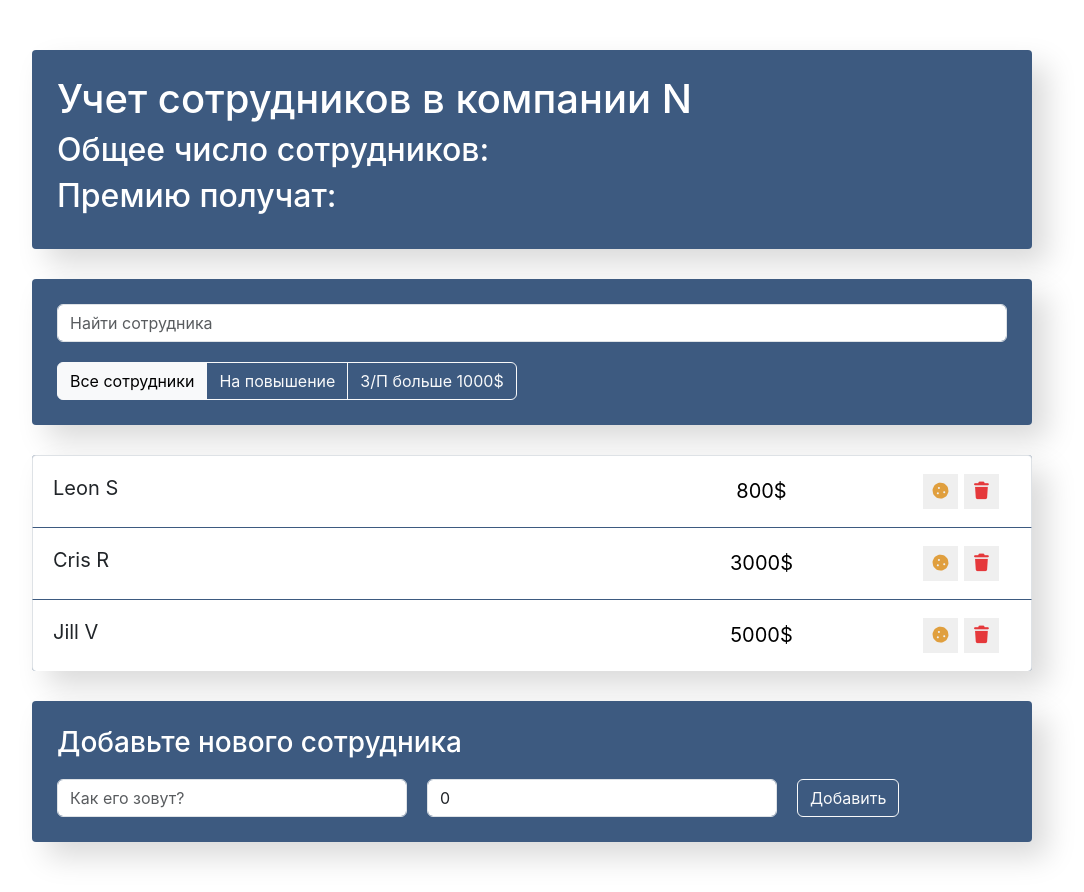
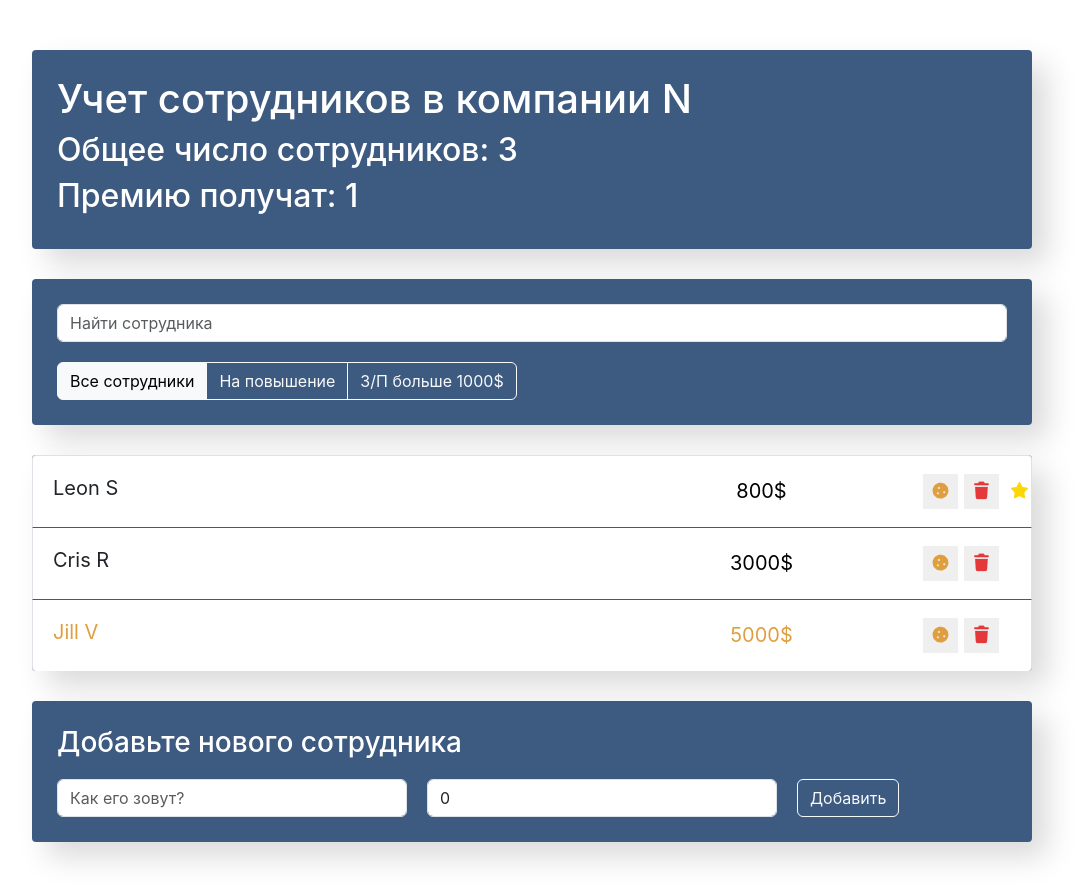
Before and after one commit to Hadoooouken/react-app, a React (Create React App) app: page / in a window 1280 px wide. Shown: the whole page, without its empty margins (108-1192 px from the left). Built offline with nearby package versions, Linux system fonts and the light colour scheme.

Commit message:
произведено поднятие состояния из классовых компонентов, добавлен запрет на добавление пустого объекта из инпута формы

```diff
--- a/src/components/app-info/app-info.jsx
+++ b/src/components/app-info/app-info.jsx
@@ -1,11 +1,11 @@
-import './app-info.css'
+import './app-info.css';
 
-const AppInfo = () => {
+const AppInfo = ({ employees, increased }) => {
   return (
     <div className="app-info">
       <h1>Учет сотрудников в компании N</h1>
-      <h2>Общее число сотрудников: </h2>
-      <h2>Премию получат:</h2>
+      <h2>Общее число сотрудников: {employees} </h2>
+      <h2>Премию получат: {increased}</h2>
     </div>
   );
 };
--- a/src/components/app/App.jsx
+++ b/src/components/app/App.jsx
@@ -12,13 +12,13 @@ class App extends Component {
     super(props);
     this.state = {
       data: [
-        { name: 'Leon S', salary: 800, increase: false, id: 1 },
-        { name: 'Cris R', salary: 3000, increase: false, id: 2 },
-        { name: 'Jill V', salary: 5000, increase: true, id: 3 },
+        { name: 'Leon S', salary: 800, increase: false, rise: true, id: 1 },
+        { name: 'Cris R', salary: 3000, increase: false, rise: false, id: 2 },
+        { name: 'Jill V', salary: 5000, increase: true, rise: false, id: 3 },
       ],
     };
 
-    this.maxId = this.state.data.length + 1;;
+    this.maxId = this.state.data.length + 1;
   }
 
   deleteItem = (id) => {
@@ -31,11 +31,11 @@ class App extends Component {
     });
   };
 
-  addItem = (obj, e) => {
-    e.preventDefault();
+  addItem = (obj) => {
     const newEmploye = {
       ...obj,
-      increase: true,
+      increase: false,
+      rise: false,
       id: this.maxId++,
     };
     this.setState(({ data }) => {
@@ -47,16 +47,63 @@ class App extends Component {
     });
   };
 
+  // onToggleIncrease =(id) => {
+  //   this.setState(({ data }) => {
+  //     // const index = data.findIndex((elem) => elem.id === id);
+  //     // const old = data[index];
+  //     // const newItem = { ...old, increase: !old.increase };
+  //     // const newArr = [...data.slice(0, index), newItem, ...data.slice(index + 1)]
+  //     // console.log(newArr);
+  //     // return {
+  //     //   data: newArr,
+  //     // };
+  //   });
+  // }
+  // onToggleIncrease = (id) => {
+  //   this.setState(({ data }) => ({
+  //     data: data.map((item) => {
+  //       if (item.id === id) {
+  //         return { ...item, increase: !item.increase };
+  //       }
+  //       return item;
+  //     }),
+  //   }));
+  // };
+
+  // onToggleRice = (id) => {
+  //   this.setState(({ data }) => ({
+  //     data: data.map((item) => {
+  //       if (item.id === id) {
+  //         return { ...item, rise: !item.rise };
+  //       }
+  //       return item;
+  //     }),
+  //   }));
+  // };
+
+  onToggleProp = (id, prop) => {
+    this.setState(({ data }) => ({
+      data: data.map((item) => {
+        if (item.id === id) {
+          return { ...item, [prop]: !item[prop] };
+        }
+        return item;
+      }),
+    }));
+  };
+
   render() {
     const { data } = this.state;
+    const employeeCount = data.length;
+    const increaseEmployee = data.filter((employee) => employee.increase).length;
     return (
       <div className="App">
-        <AppInfo />
+        <AppInfo employees={employeeCount} increased={increaseEmployee} />
         <div className="search-panel">
           <SearchPanel />
           <AppFilter />
         </div>
-        <EmployeesList data={data} onDelete={this.deleteItem} />
+        <EmployeesList data={data} onDelete={this.deleteItem} onToggleProp={this.onToggleProp} />
         <EmployeesAddForm addItem={this.addItem} />
       </div>
     );
--- a/src/components/employees-add-form/employees-add-form.jsx
+++ b/src/components/employees-add-form/employees-add-form.jsx
@@ -6,7 +6,7 @@ class EmployeesAddForm extends Component {
     super(props);
     this.state = {
       name: '',
-      salary: '0',
+      salary: 0,
     };
   }
 
@@ -24,15 +24,23 @@ class EmployeesAddForm extends Component {
       <div className="app-add-form">
         <h3>Добавьте нового сотрудника</h3>
         <form
-          onSubmit={(e) =>
+          onSubmit={(e) => {
+            e.preventDefault();
+            if (!name || !salary) {
+              alert('заполните данные');
+            } else {
               addItem(
                 {
                   name: name,
                   salary: salary,
                 },
-              e,
-            )
+              );
+              this.setState({
+                name: '',
+                salary: 0,
+              });
             }
+          }}
           className="add-form d-flex"
         >
           <input
--- a/src/components/employees-list-item/employees-list-item.jsx
+++ b/src/components/employees-list-item/employees-list-item.jsx
@@ -1,39 +1,23 @@
-import { Component } from 'react';
 import './employees-list-item.css';
 
-class EmployeesListItem extends Component {
-  constructor(props) {
-    super(props);
+const EmployeesListItem = (props) => {
+  const { name, salary, onDelete, onToggleProp, increase, rise } = props;
 
-    this.state = {
-      increase: false,
-      like: false,
-    };
-  }
-
-  onIncrease = () => {
-    this.setState(({ increase }) => ({
-      increase: !increase,
-    }));
-  };
-  onLike = () => {
-    this.setState(({ like }) => ({
-      like: !like,
-    }));
-  };
-  render() {
-    const { name, salary, onDelete } = this.props;
-    const { increase, like } = this.state;
   return (
     <li
-        className={`list-group-item d-flex justify-content-between  ${increase ? 'increase' : ''} ${like ? 'like' : ''}`}
+      className={`list-group-item d-flex justify-content-between  ${increase ? 'increase' : ''} ${rise ? 'like' : ''}`}
     >
-        <span className="list-group-item-label" onClick={this.onLike}>
+      <span className="list-group-item-label" onClick={onToggleProp} data-toggle="rise">
         {name}
       </span>
       <input type="text" className="list-group-item-input" defaultValue={salary + '$'} />
       <div className="d-flex justify-content-center align-items-center">
-          <button type="button" className="btn-cookie btn-sm " onClick={this.onIncrease}>
+        <button
+          type="button"
+          className="btn-cookie btn-sm "
+          onClick={onToggleProp}
+          data-toggle="increase"
+        >
           <i className="fas fa-cookie"></i>
         </button>
 
@@ -44,7 +28,6 @@ class EmployeesListItem extends Component {
       </div>
     </li>
   );
-  }
-}
+};
 
 export default EmployeesListItem;
--- a/src/components/employees-list/employees-list.jsx
+++ b/src/components/employees-list/employees-list.jsx
@@ -1,11 +1,18 @@
 import EmployeesListItem from '../employees-list-item/employees-list-item';
 import './employees-list.css';
 
-const EmployeesList = ({ data, onDelete }) => {
+const EmployeesList = ({ data, onDelete, onToggleProp }) => {
   const elements = data.map((item) => {
     const { id, ...itemProps } = item;
 
-    return <EmployeesListItem onDelete={() => onDelete(id)} key={id} {...itemProps} />;
+    return (
+      <EmployeesListItem
+        onDelete={() => onDelete(id)}
+        onToggleProp={(e) => onToggleProp(id, e.currentTarget.getAttribute('data-toggle'))}
+        key={id}
+        {...itemProps}
+      />
+    );
   });
 
   return <ul className="app-list list-group">{elements}</ul>;
```
Lines whose indentation alone changed are shown as unchanged.
